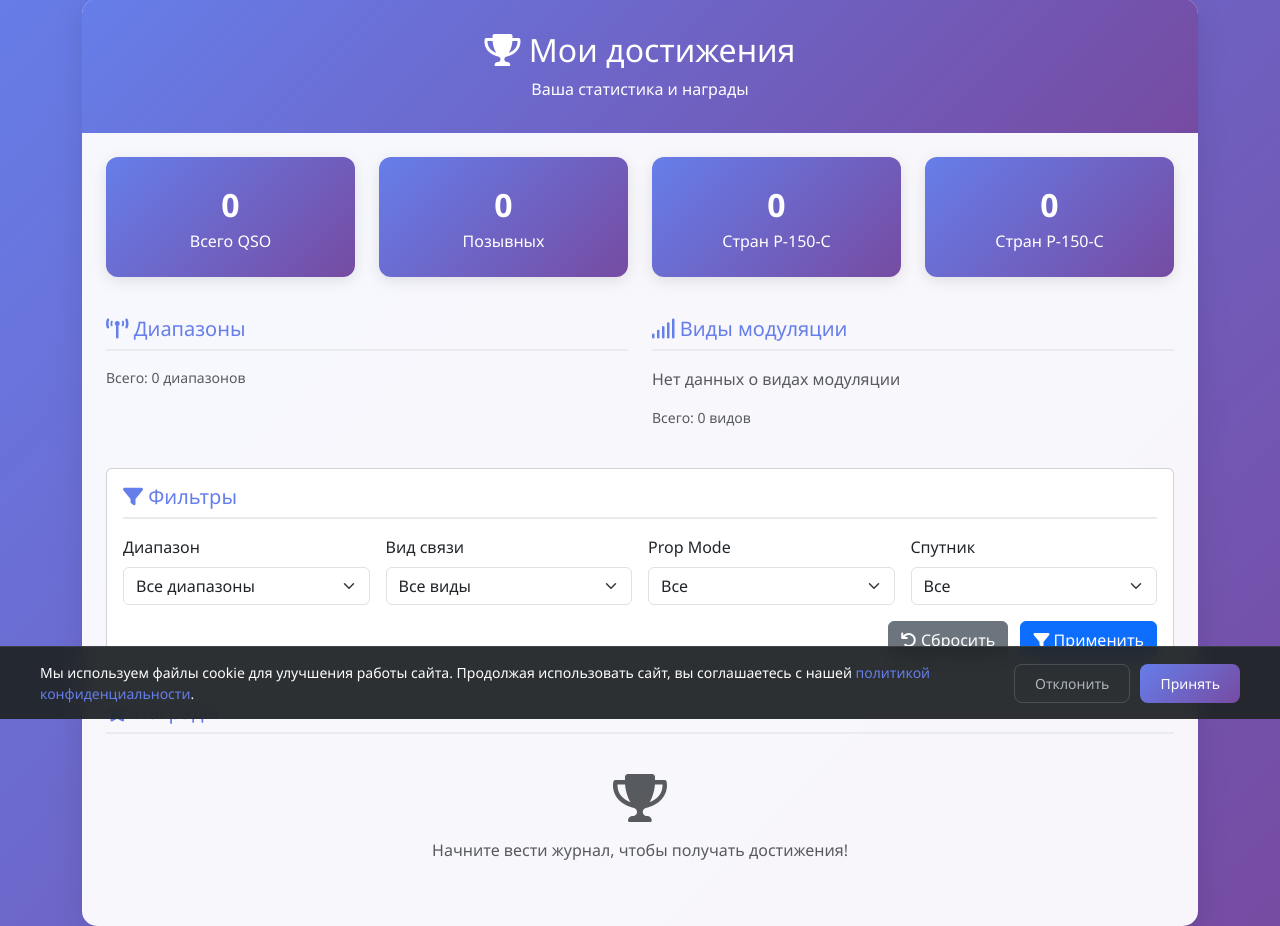
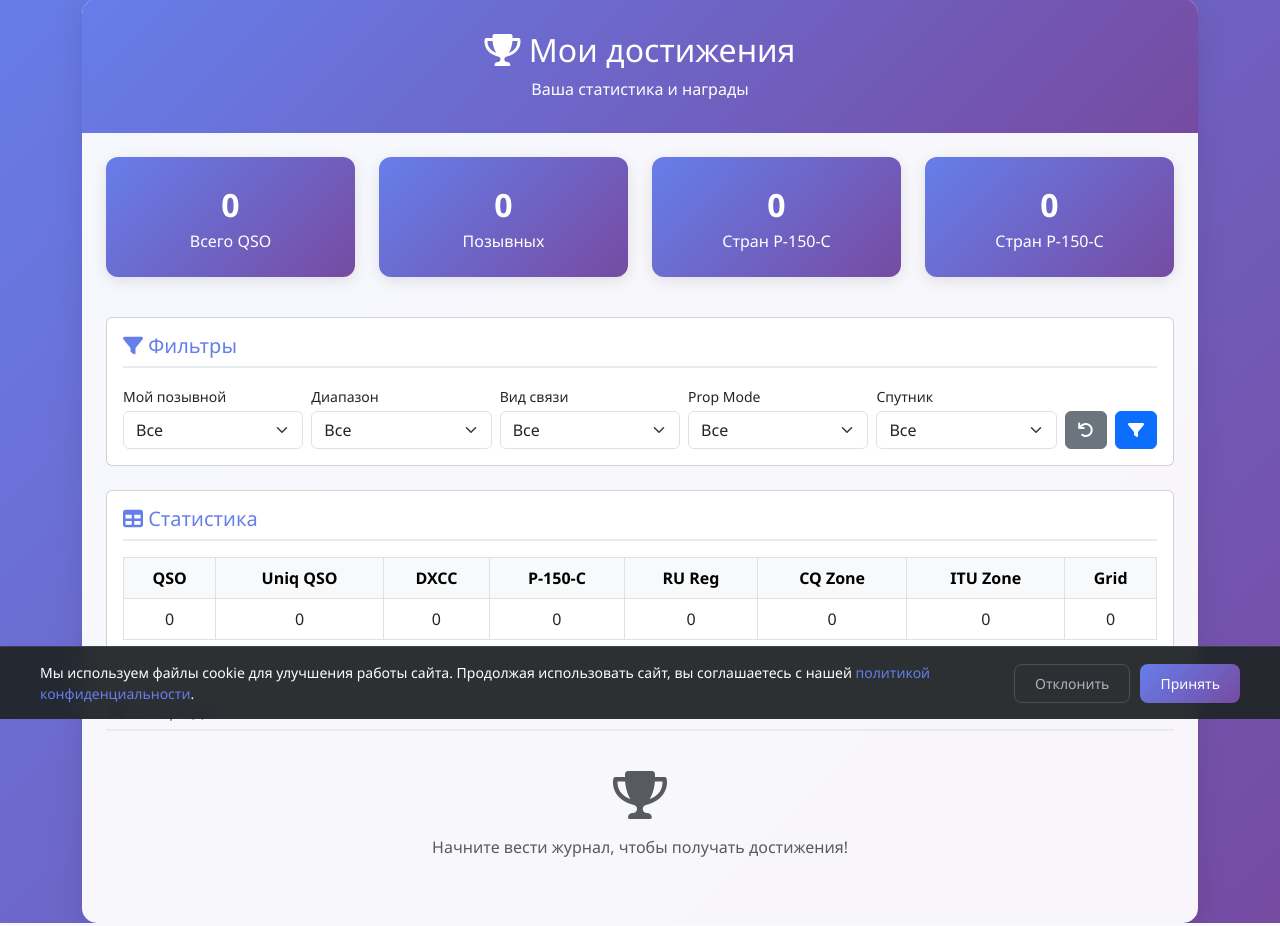
Before and after one commit to R3LO/tlogonline, a Django app: page /achievements/ in a window 1280 px wide. Shown: the part 81-1007 px from the top of the page. Run offline with Django 4.2, Linux system fonts and the light colour scheme; the visitor is signed in with stand-in values (Sample User, id 1); data that the repository does not hold is empty.

Commit message:
Достижения Филтры

```diff
--- a/tlog/templates/achievements.html
+++ b/tlog/templates/achievements.html
@@ -167,61 +167,40 @@
                     </div>
                 </div>
 
-                <!-- Диапазоны -->
-                <div class="row mb-4">
-                    <div class="col-md-6">
-                        <h5 class="section-title"><i class="fas fa-broadcast-tower"></i> Диапазоны</h5>
-                        <div>
-                            {% for band in band_order %}
-                                {% if band in bands %}
-                                    <span class="band-badge">{{ band }} ({{ bands.band }})</span>
-                                {% endif %}
-                            {% empty %}
-                                <p class="text-muted">Нет данных о связях на диапазонах</p>
-                            {% endfor %}
-                        </div>
-                        <p class="mt-2 text-muted small">Всего: {{ bands|length }} диапазонов</p>
-                    </div>
-                    <div class="col-md-6">
-                        <h5 class="section-title"><i class="fas fa-signal"></i> Виды модуляции</h5>
-                        <div>
-                            {% for mode, count in modes.items %}
-                                <span class="mode-badge">{{ mode }} ({{ count }})</span>
-                            {% empty %}
-                                <p class="text-muted">Нет данных о видах модуляции</p>
-                            {% endfor %}
-                        </div>
-                        <p class="mt-2 text-muted small">Всего: {{ modes|length }} видов</p>
-                    </div>
-                </div>
-
                 <!-- Фильтры -->
                 <div class="card mb-4">
                     <div class="card-body">
                         <h5 class="section-title"><i class="fas fa-filter"></i> Фильтры</h5>
-                        <div class="row g-3">
-                            <div class="col-md-3">
-                                <label class="form-label">Диапазон</label>
-                                <select class="form-select" id="filter_band">
-                                    <option value="">Все диапазоны</option>
-                                    {% for band in band_order %}
-                                        {% if band in bands %}
-                                            <option value="{{ band }}">{{ band }}</option>
-                                        {% endif %}
+                        <div class="d-flex gap-2 flex-wrap align-items-end w-100">
+                            <div style="min-width: 150px; flex: 1;">
+                                <label class="form-label small mb-1">Мой позывной</label>
+                                <select class="form-select" id="filter_my_callsign">
+                                    <option value="">Все</option>
+                                    {% for my_call in my_callsigns %}
+                                        <option value="{{ my_call }}">{{ my_call }}</option>
                                     {% endfor %}
                                 </select>
                             </div>
-                            <div class="col-md-3">
-                                <label class="form-label">Вид связи</label>
+                            <div style="min-width: 130px; flex: 1;">
+                                <label class="form-label small mb-1">Диапазон</label>
+                                <select class="form-select" id="filter_band">
+                                    <option value="">Все</option>
+                                    {% for band in available_bands %}
+                                        <option value="{{ band }}">{{ band }}</option>
+                                    {% endfor %}
+                                </select>
+                            </div>
+                            <div style="min-width: 130px; flex: 1;">
+                                <label class="form-label small mb-1">Вид связи</label>
                                 <select class="form-select" id="filter_mode">
-                                    <option value="">Все виды</option>
+                                    <option value="">Все</option>
                                     {% for mode, count in modes.items %}
                                         <option value="{{ mode }}">{{ mode }}</option>
                                     {% endfor %}
                                 </select>
                             </div>
-                            <div class="col-md-3">
-                                <label class="form-label">Prop Mode</label>
+                            <div style="min-width: 120px; flex: 1;">
+                                <label class="form-label small mb-1">Prop Mode</label>
                                 <select class="form-select" id="filter_prop_mode">
                                     <option value="">Все</option>
                                     <option value="SAT">SAT</option>
@@ -233,8 +212,8 @@
                                     <option value="ECH">ECH</option>
                                 </select>
                             </div>
-                            <div class="col-md-3">
-                                <label class="form-label">Спутник</label>
+                            <div style="min-width: 140px; flex: 1;">
+                                <label class="form-label small mb-1">Спутник</label>
                                 <select class="form-select" id="filter_sat_name">
                                     <option value="">Все</option>
                                     <option value="QO-100">QO-100</option>
@@ -247,14 +226,14 @@
                                     <option value="ES'HAIL-2">ES'HAIL-2</option>
                                 </select>
                             </div>
-                        </div>
-                        <div class="mt-3 text-end">
-                            <button type="button" class="btn btn-secondary me-2" id="reset_filters">
-                                <i class="fas fa-undo"></i> Сбросить
-                            </button>
-                            <button type="button" class="btn btn-primary" id="apply_filters">
-                                <i class="fas fa-filter"></i> Применить
-                            </button>
+                            <div>
+                                <button type="button" class="btn btn-secondary me-1" id="reset_filters" title="Сбросить">
+                                    <i class="fas fa-undo"></i>
+                                </button>
+                                <button type="button" class="btn btn-primary" id="apply_filters" title="Применить">
+                                    <i class="fas fa-filter"></i>
+                                </button>
+                            </div>
                         </div>
                     </div>
                 </div>
@@ -265,6 +244,41 @@
                         <i class="fas fa-info-circle"></i>
                         <span id="filtered_message">Отфильтровано</span>
                         <button type="button" class="btn-close float-end" id="close_filtered_stats"></button>
+                    </div>
+                </div>
+
+                <!-- Статистическая таблица -->
+                <div class="card mb-4">
+                    <div class="card-body">
+                        <h5 class="section-title"><i class="fas fa-table"></i> Статистика</h5>
+                        <div class="table-responsive">
+                            <table class="table table-bordered table-hover">
+                                <thead class="table-light">
+                                    <tr>
+                                        <th class="text-center">QSO</th>
+                                        <th class="text-center">Uniq QSO</th>
+                                        <th class="text-center">DXCC</th>
+                                        <th class="text-center">Р-150-С</th>
+                                        <th class="text-center">RU Reg</th>
+                                        <th class="text-center">CQ Zone</th>
+                                        <th class="text-center">ITU Zone</th>
+                                        <th class="text-center">Grid</th>
+                                    </tr>
+                                </thead>
+                                <tbody id="stats_table_body">
+                                    <tr>
+                                        <td class="text-center" id="stat_qso">{{ total_qso }}</td>
+                                        <td class="text-center" id="stat_uniq_callsigns">{{ unique_callsigns }}</td>
+                                        <td class="text-center" id="stat_dxcc">{{ dxcc_count|default:"0" }}</td>
+                                        <td class="text-center" id="stat_r150s">{{ r150s_count }}</td>
+                                        <td class="text-center" id="stat_ru_region">{{ ru_region_count|default:"0" }}</td>
+                                        <td class="text-center" id="stat_cqz">{{ cqz_count|default:"0" }}</td>
+                                        <td class="text-center" id="stat_ituz">{{ ituz_count|default:"0" }}</td>
+                                        <td class="text-center" id="stat_grid">{{ grids_count|default:"0" }}</td>
+                                    </tr>
+                                </tbody>
+                            </table>
+                        </div>
                     </div>
                 </div>
 
@@ -296,6 +310,7 @@
     <script src="https://cdn.jsdelivr.net/npm/bootstrap@5.3.0/dist/js/bootstrap.bundle.min.js"></script>
     <script>
         document.addEventListener('DOMContentLoaded', function() {
+            const filterMyCallsign = document.getElementById('filter_my_callsign');
             const filterBand = document.getElementById('filter_band');
             const filterMode = document.getElementById('filter_mode');
             const filterPropMode = document.getElementById('filter_prop_mode');
@@ -309,6 +324,7 @@
             // Функция отправки фильтров на сервер
             function applyFilters() {
                 const filters = {
+                    my_callsign: filterMyCallsign.value.trim().toUpperCase(),
                     band: filterBand.value,
                     mode: filterMode.value,
                     prop_mode: filterPropMode.value,
@@ -348,7 +364,6 @@
                 .catch(error => {
                     applyBtn.disabled = false;
                     applyBtn.innerHTML = '<i class="fas fa-filter"></i> Применить';
-                    console.error('Error:', error);
                     alert('Ошибка при применении фильтров: ' + error.message);
                 });
             }
@@ -370,6 +385,31 @@
                 if (totalElements.length > 2) {
                     totalElements[2].textContent = data.r150s_count;
                 }
+
+                // Обновляем статистическую таблицу
+                const statQso = document.getElementById('stat_qso');
+                if (statQso) statQso.textContent = data.total_qso;
+
+                const statUniq = document.getElementById('stat_uniq_callsigns');
+                if (statUniq) statUniq.textContent = data.unique_callsigns;
+
+                const statDxcc = document.getElementById('stat_dxcc');
+                if (statDxcc) statDxcc.textContent = data.dxcc_count || 0;
+
+                const statR150s = document.getElementById('stat_r150s');
+                if (statR150s) statR150s.textContent = data.r150s_count;
+
+                const statRuRegion = document.getElementById('stat_ru_region');
+                if (statRuRegion) statRuRegion.textContent = data.ru_region_count || 0;
+
+                const statCqz = document.getElementById('stat_cqz');
+                if (statCqz) statCqz.textContent = data.cqz_count || 0;
+
+                const statItuz = document.getElementById('stat_ituz');
+                if (statItuz) statItuz.textContent = data.ituz_count || 0;
+
+                const statGrid = document.getElementById('stat_grid');
+                if (statGrid) statGrid.textContent = data.grids_count || 0;
 
                 // Обновляем блок диапазонов
                 const bandSection = document.querySelectorAll('.col-md-6:first-child div:not(.section-title)');
@@ -400,6 +440,7 @@
 
             // Сброс фильтров
             function resetFilters() {
+                filterMyCallsign.value = '';
                 filterBand.value = '';
                 filterMode.value = '';
                 filterPropMode.value = '';
--- a/tlog/views/logbook.py
+++ b/tlog/views/logbook.py
@@ -507,6 +507,7 @@ def achievements(request):
     if request.method == 'POST':
         try:
             data = json.loads(request.body)
+            my_callsign_filter = data.get('my_callsign', '').strip()
             band_filter = data.get('band', '').strip()
             mode_filter = data.get('mode', '').strip()
             prop_mode_filter = data.get('prop_mode', '').strip()
@@ -516,6 +517,8 @@ def achievements(request):
             qso_queryset = QSO.objects.filter(user=user)
 
             # Применяем фильтры
+            if my_callsign_filter:
+                qso_queryset = qso_queryset.filter(my_callsign__iexact=my_callsign_filter)
             if band_filter:
                 qso_queryset = qso_queryset.filter(band=band_filter)
             if mode_filter:
@@ -549,6 +552,21 @@ def achievements(request):
 
             # Страны Р-150-С
             r150s_count = qso_queryset.exclude(r150s__isnull=True).exclude(r150s='').values('r150s').distinct().count()
+
+            # Уникальные DXCC
+            dxcc_count = qso_queryset.exclude(dxcc__isnull=True).exclude(dxcc='').values('dxcc').distinct().count()
+
+            # Уникальные регионы России
+            ru_region_count = qso_queryset.exclude(ru_region__isnull=True).exclude(ru_region='').values('ru_region').distinct().count()
+
+            # Уникальные CQ Zone
+            cqz_count = qso_queryset.exclude(cqz__isnull=True).values('cqz').distinct().count()
+
+            # Уникальные ITU Zone
+            ituz_count = qso_queryset.exclude(ituz__isnull=True).values('ituz').distinct().count()
+
+            # QTH локаторы (уникальные - первые 4 знака)
+            grids_count = qso_queryset.exclude(gridsquare__isnull=True).exclude(gridsquare='').values('gridsquare').distinct().count()
 
             # Достижения (awards)
             achievements = []
@@ -651,7 +669,12 @@ def achievements(request):
                 'bands': bands,
                 'modes': modes,
                 'unique_callsigns': unique_callsigns,
+                'dxcc_count': dxcc_count,
                 'r150s_count': r150s_count,
+                'ru_region_count': ru_region_count,
+                'cqz_count': cqz_count,
+                'ituz_count': ituz_count,
+                'grids_count': grids_count,
                 'achievements': achievements,
                 'achievements_html': achievements_html,
                 'message': message
@@ -682,6 +705,9 @@ def achievements(request):
         if count > 0:
             bands[band] = count
 
+    # Уникальные диапазоны для фильтров
+    available_bands = QSO.objects.filter(user=user).values_list('band', flat=True).distinct().exclude(band__isnull=True).exclude(band='').order_by('band')
+
     # Статистика по модуляциям
     modes = {}
     mode_list = QSO.objects.filter(user=user).values_list('mode', flat=True).distinct()
@@ -695,6 +721,21 @@ def achievements(request):
 
     # Страны Р-150-С
     r150s_count = QSO.objects.filter(user=user).exclude(r150s__isnull=True).exclude(r150s='').values('r150s').distinct().count()
+
+    # Уникальные DXCC
+    dxcc_count = QSO.objects.filter(user=user).exclude(dxcc__isnull=True).exclude(dxcc='').values('dxcc').distinct().count()
+
+    # Уникальные регионы России
+    ru_region_count = QSO.objects.filter(user=user).exclude(ru_region__isnull=True).exclude(ru_region='').values('ru_region').distinct().count()
+
+    # Уникальные CQ Zone
+    cqz_count = QSO.objects.filter(user=user).exclude(cqz__isnull=True).values('cqz').distinct().count()
+
+    # Уникальные ITU Zone
+    ituz_count = QSO.objects.filter(user=user).exclude(ituz__isnull=True).values('ituz').distinct().count()
+
+    # Уникальные мои позывные
+    my_callsigns = QSO.objects.filter(user=user).exclude(my_callsign__isnull=True).exclude(my_callsign='').values_list('my_callsign', flat=True).distinct().order_by('my_callsign')
 
     # QTH локаторы
     grids_count = QSO.objects.filter(user=user).exclude(gridsquare__isnull=True).exclude(gridsquare='').values('gridsquare').distinct().count()
@@ -806,10 +847,15 @@ def achievements(request):
     return render(request, 'achievements.html', {
         'total_qso': total_qso,
         'bands': bands,
+        'available_bands': list(available_bands),
         'band_order': band_order,
         'modes': modes,
         'unique_callsigns': unique_callsigns,
         'r150s_count': r150s_count,
+        'dxcc_count': dxcc_count,
+        'ru_region_count': ru_region_count,
+        'cqz_count': cqz_count,
+        'ituz_count': ituz_count,
         'grids_count': grids_count,
         'lotw_count': lotw_count,
         'today_qso': today_qso,
@@ -817,6 +863,7 @@ def achievements(request):
         'month_qso': month_qso,
         'most_active_date': most_active_date,
         'achievements': achievements,
+        'my_callsigns': list(my_callsigns),
     })
 
 
```
Also changed, not shown: test_region.py (added, +29 -0 lines).
